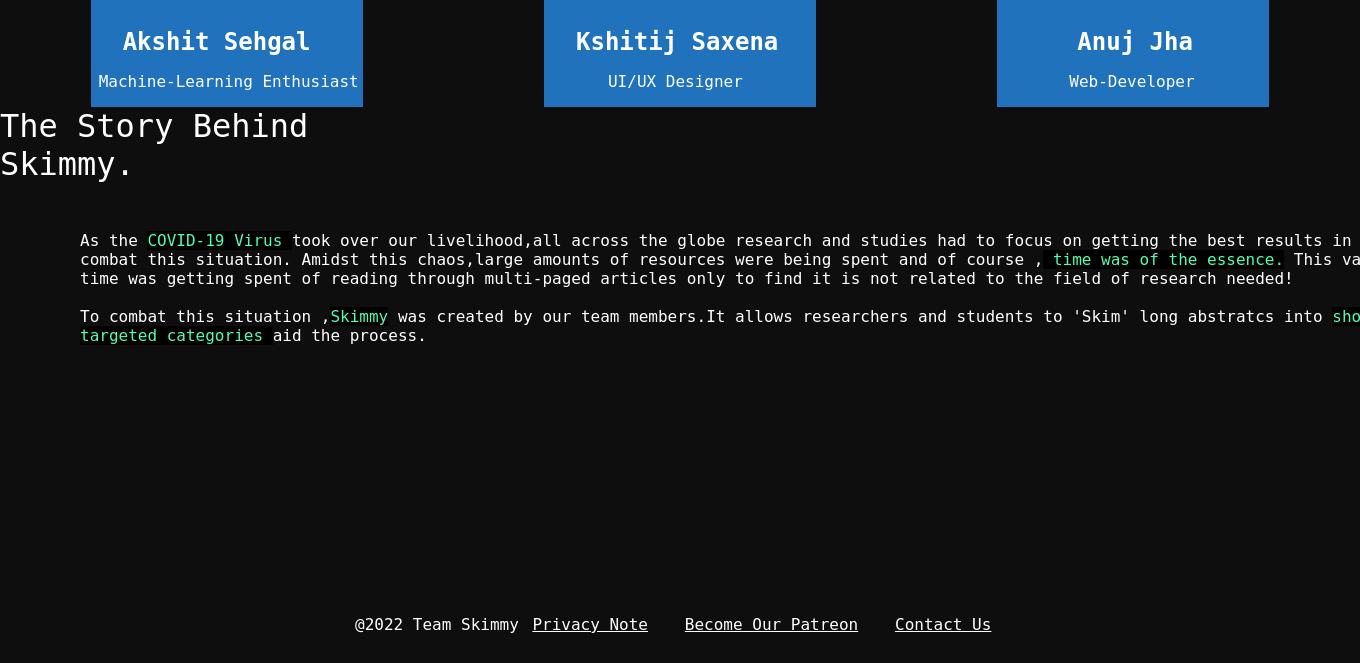
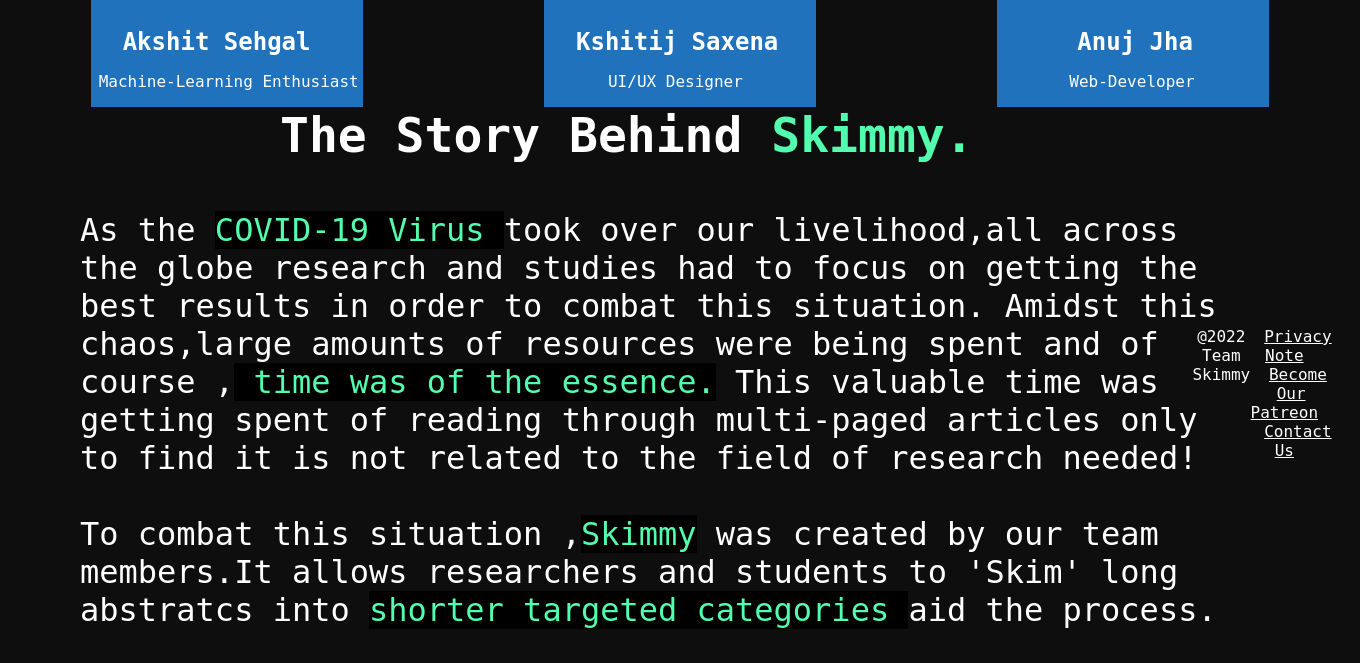
Before and after one commit to xytyz/SkimNRead, a Flask app: page /aboutus in a window 1360 px wide; the page is wider, and only the part inside the window is pictured. Shown: the part 477-1140 px from the top of that part. After the commit the page ends 1106 px from the top of that part, so only its background shows below. Run offline with Flask 2, Linux system fonts and the light colour scheme; some libraries are stand-ins or nearby versions; some web fonts are replaced.

Commit message:
Update aboutus.html

```diff
--- a/templates/aboutus.html
+++ b/templates/aboutus.html
@@ -59,9 +59,8 @@
         <div class="about-head">
 
             <div class="abouttext" >
-            <p >The Story Behind </p>
-            <p >Skimmy.</p>
-        </div></div>
+                    <h2 style="margin-left: 35vh;">The Story Behind <span style="color: #53fdae;">Skimmy.</span></h2>
+
                 </div>
 
                 <div class="story">
```
Lines whose indentation alone changed are shown as unchanged.
